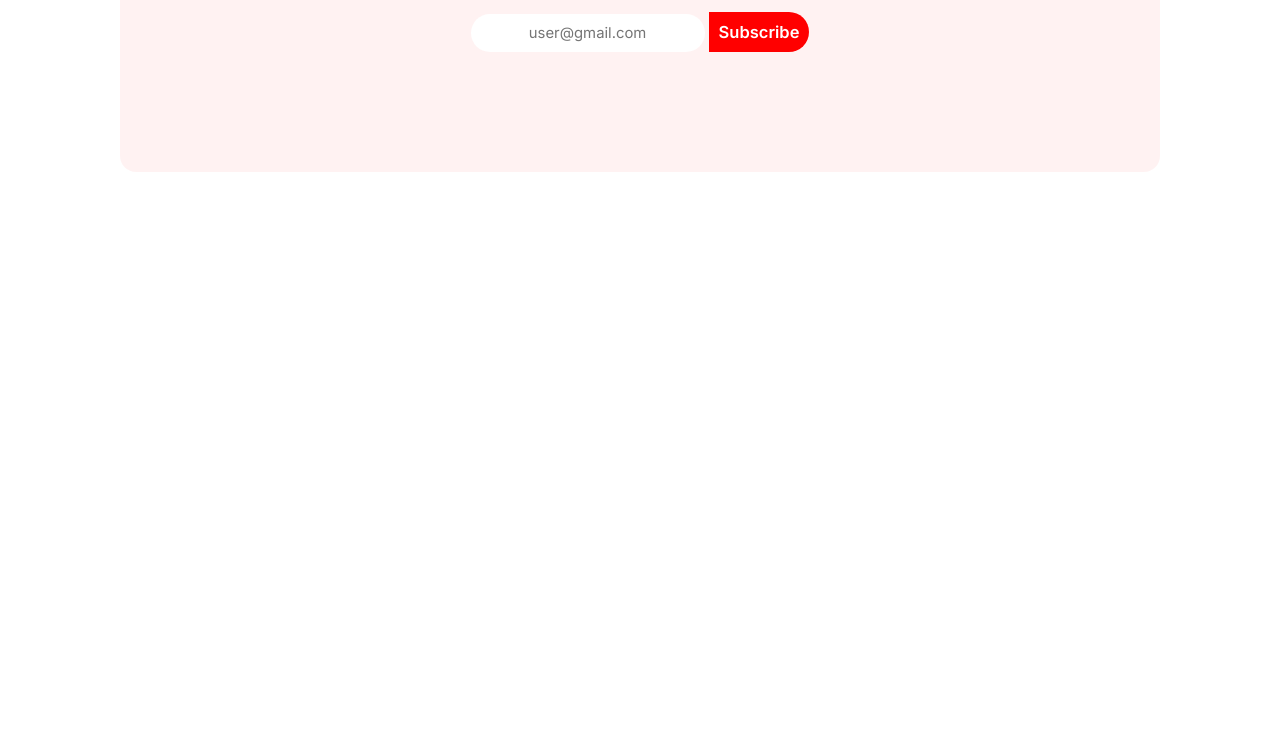
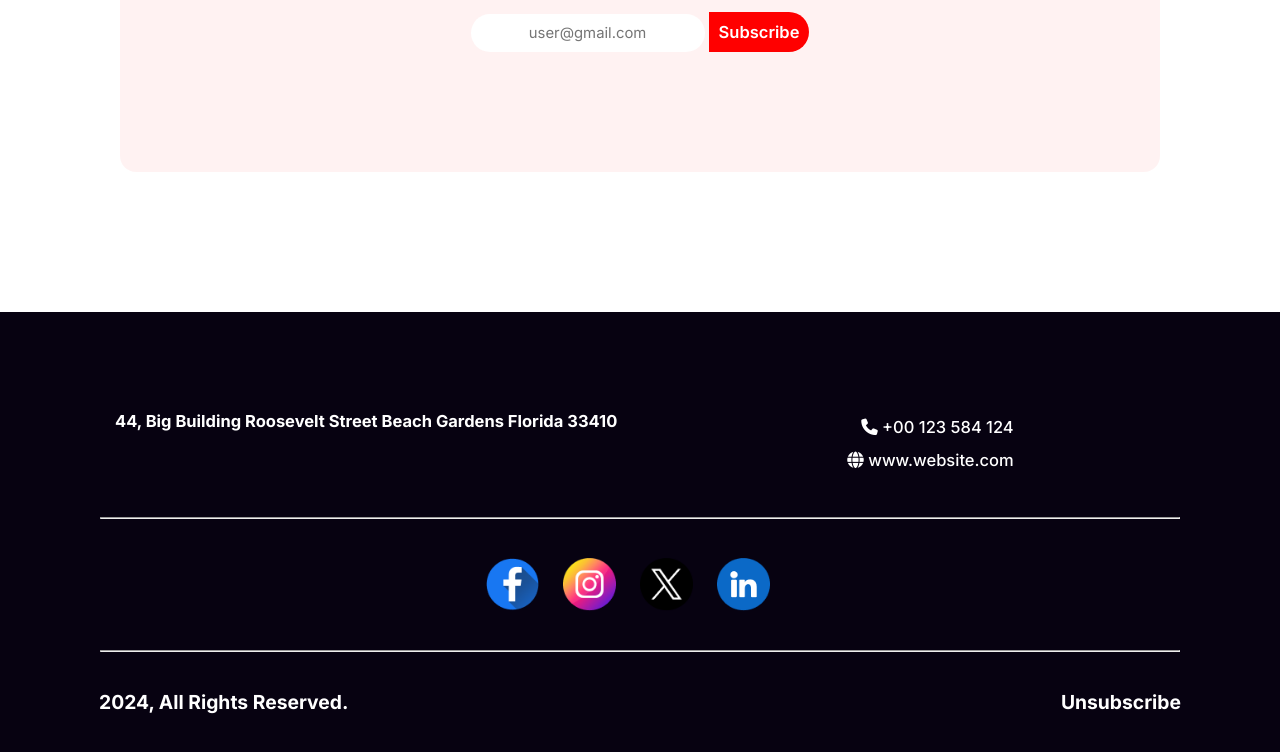
Before and after one commit to zaman-atif/B9A1-New-Year-New-Mission, a plain HTML site: page index.html in a window 1280 px wide. Shown: the part 3424-4176 px from the top of the page. Before the commit the page ends 3736 px from the top, so only its background shows below. Drawn offline with Linux system fonts and the light colour scheme.

Commit message:
footer section done

```diff
--- a/index.html
+++ b/index.html
@@ -5,6 +5,8 @@
     <meta charset="UTF-8">
     <meta name="viewport" content="width=device-width, initial-scale=1.0">
     <title>New Year New Mission</title>
+    <!-- Font Awesome  -->
+    <script src="https://kit.fontawesome.com/8d34d879b2.js" crossorigin="anonymous"></script>
     <link rel="stylesheet" href="styles/style.css">
 </head>
 
@@ -83,7 +85,34 @@
         </section>
     </main>
     <footer class="footer">
+        <div class="info-container">
+            <div class="footer-text">
+                <h4>44, Big Building Roosevelt Street
+                    Beach Gardens Florida 33410</h4>
 
+            </div>
+            <div class="footer-links">
+                <p><i class="fa-solid fa-phone"></i> +00 123 584 124</p>
+                <p><i class="fa-solid fa-globe"></i> www.website.com</p>
+            </div>
+        </div>
+        <hr>
+        <div class="social-icons">
+            <img src="resources/Facebook.png" alt="">
+            <img src="resources/Instagram.png" alt="">
+            <img src="resources/Twitter.png" alt="">
+            <img src="resources/Linkedin.png" alt="">
+        </div>
+        <hr>
+        <div class="ending-texts">
+            <div class="rights-reserved">
+                <h3>2024, All Rights Reserved.</h3>
+            </div>
+            <div class="unsubscribe">
+                <h3>Unsubscribe</h3>
+            </div>
+
+        </div>
     </footer>
 </body>
 
--- a/styles/style.css
+++ b/styles/style.css
@@ -178,9 +178,12 @@
     margin: 140px 120px;
     padding: 120px;
 }
-
 .input-field input[type="submit"] {
     border-radius: 0px 41.25px 41.25px 0px;
+    /* border-top-left-radius: 41.25px;
+    border-bottom-left-radius: 41.25px;
+    border-top-right-radius: 0px;
+    border-bottom-right-radius: 0px; */
     background: #F00;
     border: 0;
     color: #FFF;
@@ -194,6 +197,10 @@
 
 .input-field input[type="email"] {
     border-radius: 41.25px;
+    /* border-top-right-radius: 0px;
+    border-bottom-right-radius: 0px;
+    border-top-left-radius: 41.25px;
+    border-bottom-left-radius: 41.25px; */
     background: #FFF;
     border: 0;
     color: rgba(7, 2, 17, 0.30);
@@ -234,3 +241,70 @@
     margin-top: 15px;
     text-align: center;
 }
+
+/* Footer part  */
+.footer {
+    background: #070211;
+}
+
+.info-container {
+    display: flex;
+}
+
+.footer-text {
+    color: #FFF;
+    font-family: Inter;
+    font-size: 16.5px;
+    font-style: normal;
+    font-weight: 500;
+    text-align: left;
+    padding: 99px 115px 40px;
+}
+
+.footer-links {
+    color: #FFF;
+    font-family: Inter;
+    font-size: 16.5px;
+    font-weight: 500;
+    line-height: 33px;
+    text-align: right;
+    padding: 99px 115px 40px;
+    /* 166.667% */
+}
+
+hr {
+    background: rgba(255, 255, 255, 0.15);
+    margin: 0 100px;
+}
+
+.social-icons {
+    display: flex;
+    align-items: center;
+    justify-content: center;
+    margin: 39px 0;
+}
+
+.social-icons img {
+    padding-right: 24px;
+    width: 52.8px;
+
+}
+
+.ending-texts {
+    color: #FFF;
+    font-family: Inter;
+    font-size: 16.5px;
+    font-weight: 500;
+    display: flex;
+    margin-top: 38px;
+    padding-bottom: 38px;
+    justify-content: space-between;
+
+}
+
+.rights-reserved{
+    padding-left: 99px;
+}
+.unsubscribe{
+   padding-right: 99px;
+}
```
